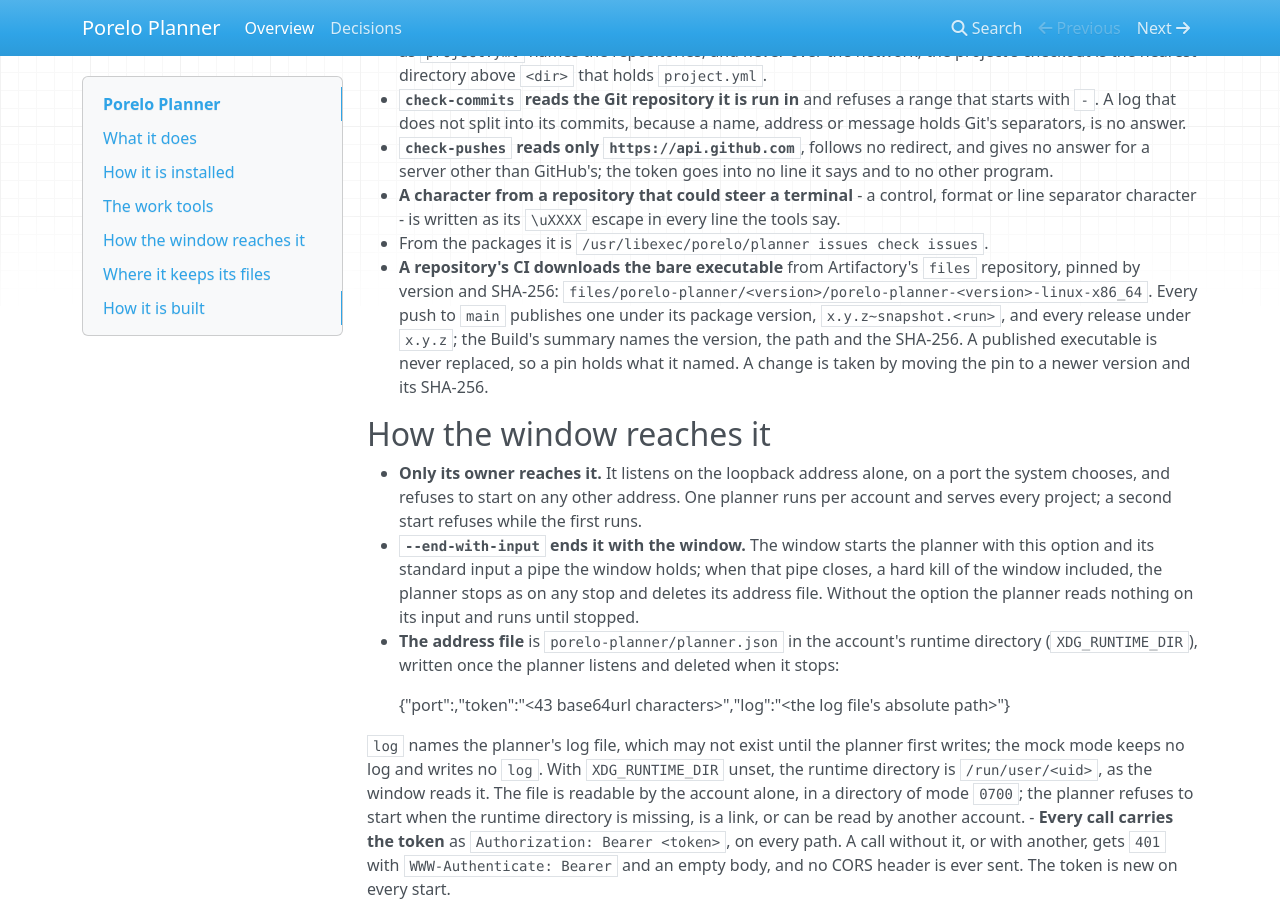
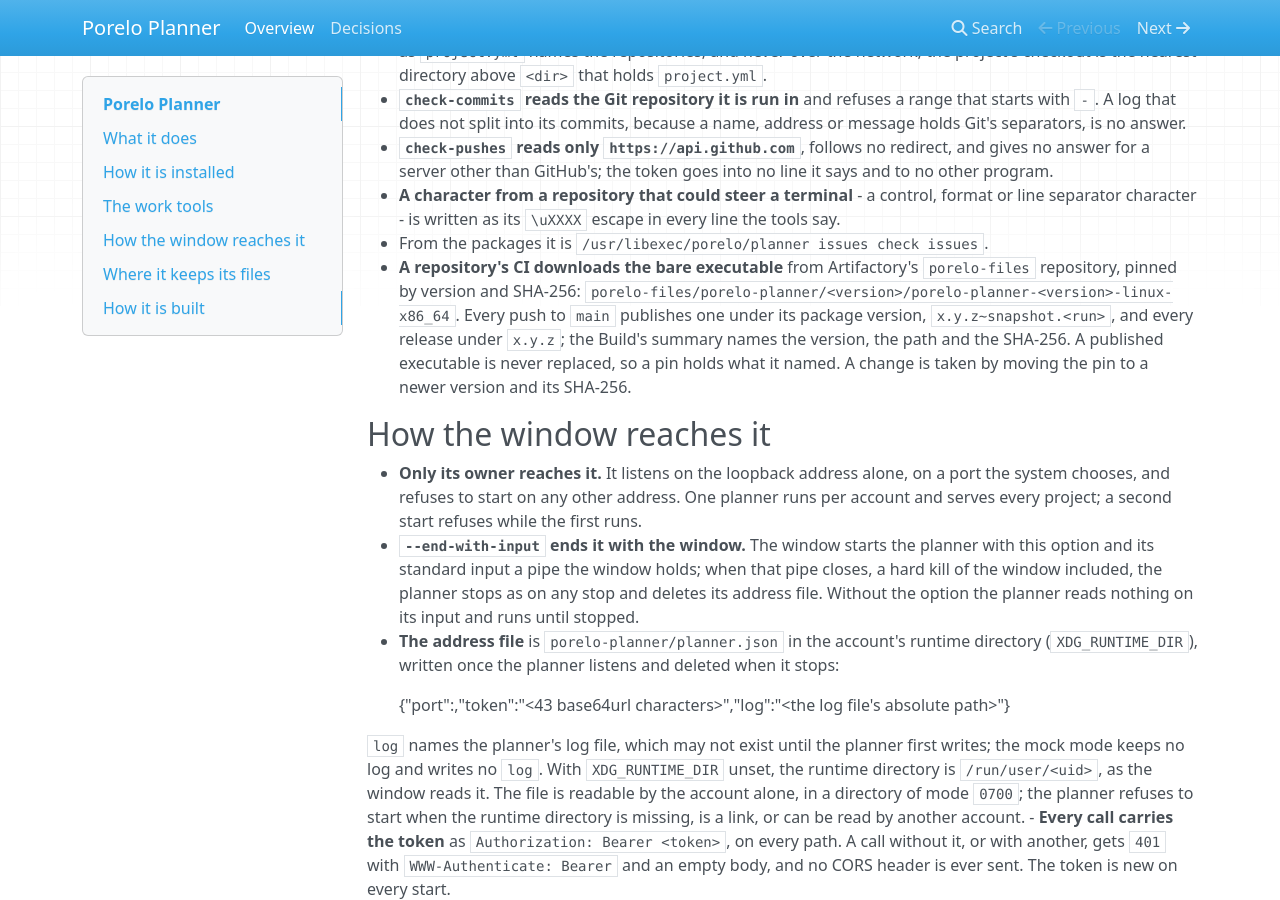
Before and after one commit to porelo-ai/porelo-planner, an MkDocs documentation site: the page built from doc/index.md, in a window 1280 px wide and 900 px high, scrolled down 1901 px. Built offline with MkDocs 1.6.1, drawn with Linux system fonts in a browser that asks for light colours; nearby versions of some CDN libraries.

Commit message:
Publish the CI's executable to porelo-files, wait longer on Windows
Assisted-by: Claude Code, claude-opus-5-5

```diff
--- a/doc/index.md
+++ b/doc/index.md
@@ -61,10 +61,10 @@ exits. Each command is run from the repository's root:
 - **A character from a repository that could steer a terminal** - a control, format or line separator character - is
   written as its `\uXXXX` escape in every line the tools say.
 - From the packages it is `/usr/libexec/porelo/planner issues check issues`.
-- **A repository's CI downloads the bare executable** from Artifactory's `files` repository, pinned by version and
-  SHA-256: `files/porelo-planner/<version>/porelo-planner-<version>-linux-x86_64`. Every push to `main` publishes one
-  under its package version, `x.y.z~snapshot.<run>`, and every release under `x.y.z`; the Build's summary names the
-  version, the path and the SHA-256. A published executable is never replaced, so a pin holds what it named. A
+- **A repository's CI downloads the bare executable** from Artifactory's `porelo-files` repository, pinned by version
+  and SHA-256: `porelo-files/porelo-planner/<version>/porelo-planner-<version>-linux-x86_64`. Every push to `main`
+  publishes one under its package version, `x.y.z~snapshot.<run>`, and every release under `x.y.z`; the Build's summary
+  names the version, the path and the SHA-256. A published executable is never replaced, so a pin holds what it named. A
   change is taken by moving the pin to a newer version and its SHA-256.
 
 ## How the window reaches it
```
Also changed, not shown: issues/PL102-The-Executable-Published-On-Every-Push.md (+1 -1 lines), issues/PL103-Old-Snapshot-Executables-Cleaned-Up.md (+3 -3 lines), issues/PL78-The-Planners-Executable-Published-For-The-CI.md (+4 -4 lines), 3 other files.
